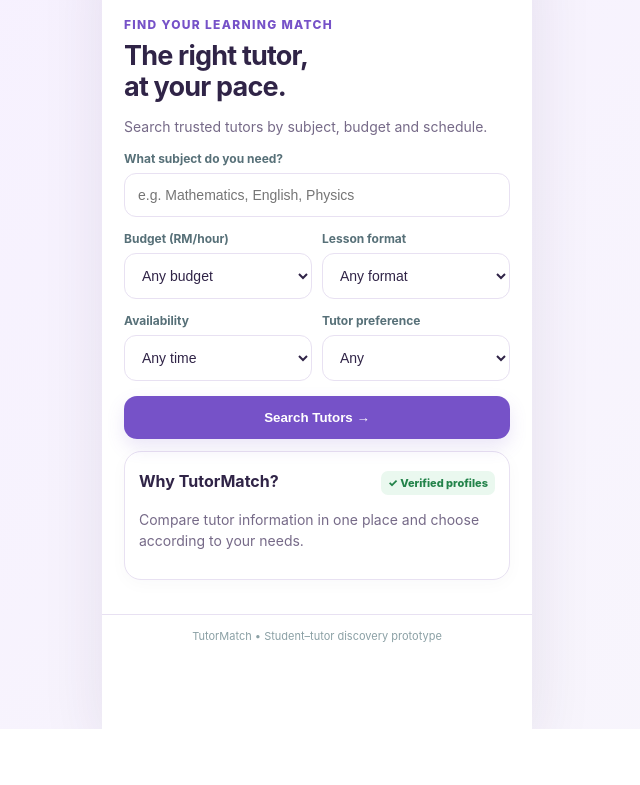
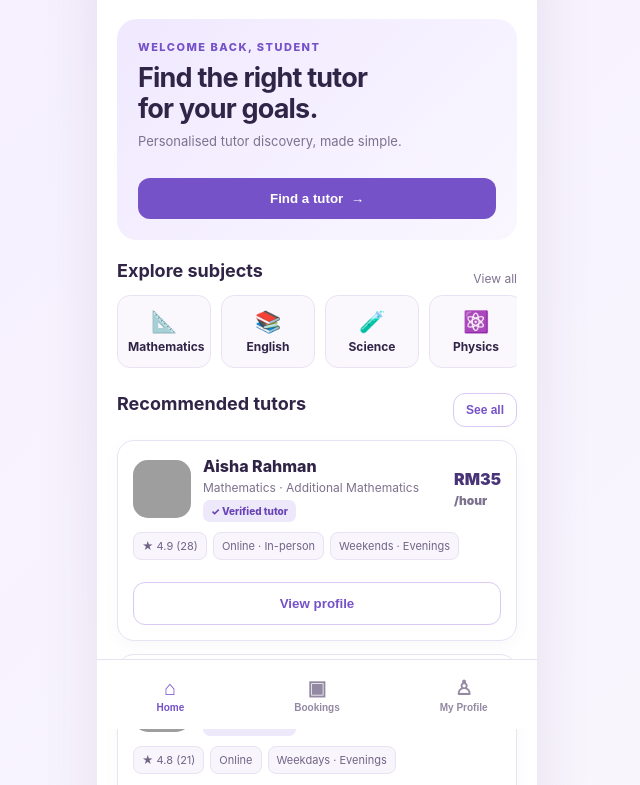
Before and after one commit to yyllin0629-dot/Transformative-Entrepreneurship-Group-Assignment-Prototype, a plain HTML site: page index.html in a window 1280 px wide. Shown: the part 71-856 px from the top of the page, without its empty margins (323-963 px from the left). Before the commit the page ends 800 px from the top, so only its background shows below. Drawn offline with Linux system fonts and the light colour scheme; grey boxes are pictures that could not be loaded.

Commit message:
Add files via upload

```diff
--- a/index.html
+++ b/index.html
@@ -1,59 +1,92 @@
-<!DOCTYPE html>
+<!doctype html>
 <html lang="en">
 <head>
 <meta charset="utf-8"><meta name="viewport" content="width=device-width,initial-scale=1">
-<title>TutorMatch Interactive Prototype</title>
+<title>TutorMatch | Interactive App Prototype</title>
 <style>
-:root{--teal:#7652C8;--deep:#4C347F;--mint:#F0EAFE;--ink:#302447;--muted:#766A88;--line:#E8E1F2;--bg:#F7F4FC}
-*{box-sizing:border-box}body{margin:0;font-family:Inter,ui-sans-serif,system-ui,-apple-system,Segoe UI,Roboto,sans-serif;background:linear-gradient(135deg,#F6F0FF,#F8F6FC);color:var(--ink)}
-.app{max-width:430px;min-height:100vh;margin:auto;background:white;box-shadow:0 18px 60px #30244718;position:relative}
-header{padding:22px 22px 14px;display:flex;justify-content:space-between;align-items:center;border-bottom:1px solid var(--line)}
-.logo{font-weight:850;font-size:22px;color:var(--deep);letter-spacing:-.5px}.logo span{color:var(--teal)}
-.pill{background:var(--mint);color:var(--teal);padding:7px 11px;border-radius:99px;font-size:12px;font-weight:700}
-main{padding:22px}
-.eyebrow{font-size:12px;color:var(--teal);font-weight:800;letter-spacing:1.3px;text-transform:uppercase}
-h1{font-size:27px;line-height:1.15;margin:8px 0 9px;letter-spacing:-.8px}p{color:var(--muted);line-height:1.5;font-size:14px}
-label{font-size:12px;font-weight:700;color:#577078;display:block;margin:14px 0 7px}
-input,select{width:100%;padding:13px;border:1px solid var(--line);border-radius:12px;background:#fff;color:var(--ink);font-size:14px}
-.grid2{display:grid;grid-template-columns:1fr 1fr;gap:10px}.btn{border:0;background:var(--teal);color:white;padding:14px 16px;border-radius:13px;font-weight:800;cursor:pointer;width:100%;margin-top:15px;box-shadow:0 8px 18px #7652C825}.btn.secondary{background:white;color:var(--teal);border:1px solid #D7C8F4;box-shadow:none}.btn.text{background:transparent;color:var(--teal);box-shadow:none;padding:8px;width:auto}
-.card{border:1px solid var(--line);border-radius:17px;padding:14px;margin:12px 0;background:white;box-shadow:0 4px 18px #30244707}
-.tutor{display:flex;gap:12px;align-items:center}.avatar{width:64px;height:64px;border-radius:15px;object-fit:cover;background:#E8DDF8}.name{font-weight:800}.small{font-size:12px;color:var(--muted);margin-top:4px}.rate{font-weight:850;color:var(--deep);font-size:15px}.verified{font-size:11px;background:#eaf8ef;color:#23834a;padding:5px 7px;border-radius:7px;font-weight:800;display:inline-block;margin-top:5px}
-.tags{display:flex;gap:6px;flex-wrap:wrap;margin-top:10px}.tag{background:#F7F3FC;border:1px solid var(--line);padding:6px 8px;border-radius:8px;font-size:11px;color:#716483}
-.row{display:flex;justify-content:space-between;align-items:center;gap:10px}.back{border:0;background:none;color:var(--teal);font-weight:800;padding:0;cursor:pointer;margin-bottom:12px}
-.hidden{display:none}.bottom{padding:14px 22px 24px;color:#8ba0a5;font-size:11px;text-align:center;border-top:1px solid var(--line)}
-.slot{padding:11px;border:1px solid var(--line);border-radius:10px;text-align:center;cursor:pointer;font-weight:700;font-size:13px}.slot.active{background:var(--mint);border-color:var(--teal);color:var(--teal)}
-.success{width:78px;height:78px;border-radius:50%;background:#e6f7ee;color:#23834a;display:grid;place-items:center;font-size:36px;margin:12px auto}
-hr{border:0;border-top:1px solid var(--line);margin:16px 0}
-</style>
-</head>
+:root{--purple:#7652c8;--dark:#493477;--pale:#f1ebfc;--ink:#302447;--muted:#7d728e;--line:#e9e2f2;--bg:#f7f4fc;--white:#fff}
+*{box-sizing:border-box}body{margin:0;background:linear-gradient(135deg,#f5efff,#faf8fd);font-family:Inter,system-ui,-apple-system,Segoe UI,sans-serif;color:var(--ink)}
+.app{max-width:440px;min-height:100vh;margin:auto;background:#fff;box-shadow:0 15px 55px #30244718;position:relative;padding-bottom:78px}
+header{height:68px;padding:0 21px;display:flex;align-items:center;justify-content:space-between;border-bottom:1px solid var(--line);position:sticky;top:0;background:#ffffffed;backdrop-filter:blur(10px);z-index:5}
+.logo{font-size:22px;font-weight:900;letter-spacing:-.8px;color:var(--dark)}.logo span{color:var(--purple)}
+.avatar-sm{width:36px;height:36px;border-radius:50%;background:var(--pale);display:grid;place-items:center;color:var(--purple);font-weight:800}
+main{padding:22px 20px}.screen{display:none}.screen.active{display:block}
+.eyebrow{font-size:11px;letter-spacing:1.5px;text-transform:uppercase;font-weight:850;color:var(--purple)}
+h1{font-size:27px;letter-spacing:-.8px;line-height:1.15;margin:8px 0}h2{font-size:18px;margin:0 0 12px}p{font-size:13px;line-height:1.5;color:var(--muted);margin:7px 0 14px}
+.card{border:1px solid var(--line);border-radius:17px;padding:15px;margin:13px 0;background:#fff;box-shadow:0 5px 18px #30244708}
+.hero{padding:21px;border-radius:20px;background:linear-gradient(135deg,#f0e9ff,#faf7ff);margin-bottom:20px}
+.btn{border:0;border-radius:12px;background:var(--purple);color:white;font-weight:800;padding:13px 16px;cursor:pointer;width:100%;margin-top:12px}
+.btn.light{background:white;color:var(--purple);border:1px solid #d9c9f3}.btn.small{width:auto;padding:9px 12px;margin:0;font-size:12px}
+.row{display:flex;align-items:center;justify-content:space-between;gap:10px}
+label{display:block;font-size:12px;font-weight:750;color:#655879;margin:13px 0 6px}
+input,select{width:100%;padding:12px;border:1px solid var(--line);border-radius:11px;font-size:14px;color:var(--ink);background:white}
+.grid{display:grid;grid-template-columns:1fr 1fr;gap:10px}
+.quick{display:flex;gap:10px;overflow:auto;padding:2px 0 7px}
+.quick div{min-width:94px;background:#faf8fd;border:1px solid var(--line);border-radius:13px;padding:13px 10px;text-align:center;font-size:12px;font-weight:750;cursor:pointer}
+.icon{font-size:21px;display:block;margin-bottom:5px}
+.tutor{display:flex;gap:12px;align-items:center}.photo{width:58px;height:58px;border-radius:15px;object-fit:cover;background:#eee5fb}
+.name{font-weight:850}.muted{font-size:12px;color:var(--muted);margin-top:4px}.price{font-weight:900;color:var(--dark);white-space:nowrap}
+.badge{display:inline-block;background:#eee8fb;color:#6944b5;font-size:10px;font-weight:850;padding:5px 8px;border-radius:7px;margin-top:5px}
+.tags{display:flex;gap:6px;flex-wrap:wrap;margin:10px 0}.tag{background:#f8f5fc;border:1px solid var(--line);padding:6px 8px;border-radius:8px;font-size:11px;color:#716486}
+.bottomnav{position:fixed;bottom:0;width:min(440px,100%);height:70px;background:#fff;border-top:1px solid var(--line);display:flex;justify-content:space-around;z-index:10;padding-bottom:env(safe-area-inset-bottom)}
+.bottomnav button{border:0;background:none;color:#9389a2;font-size:10px;font-weight:750;cursor:pointer;flex:1}
+.bottomnav button b{display:block;font-size:20px;margin-bottom:2px}.bottomnav button.active{color:var(--purple)}
+.back{border:0;background:none;color:var(--purple);font-weight:800;padding:0;margin-bottom:14px;cursor:pointer}
+.slot{padding:12px 6px;border:1px solid var(--line);border-radius:10px;text-align:center;font-size:12px;font-weight:750;cursor:pointer}.slot.active{background:var(--pale);border-color:var(--purple);color:var(--purple)}
+.status{font-size:11px;color:#34845b;background:#eaf7ef;border-radius:7px;padding:5px 8px;font-weight:800}
+hr{border:0;border-top:1px solid var(--line);margin:14px 0}
+.empty{text-align:center;padding:28px 10px}.empty .emoji{font-size:36px}
+</style></head>
 <body><div class="app">
-<header><div class="logo">Tutor<span>Match</span></div><div class="pill">MVP Demo</div></header>
+<header><div class="logo">Tutor<span>Match</span></div><div class="avatar-sm" onclick="navigate('user')">S</div></header>
 <main>
-<section id="home">
-<div class="eyebrow">Find your learning match</div><h1>The right tutor,<br>at your pace.</h1><p>Search trusted tutors by subject, budget and schedule.</p>
-<label>What subject do you need?</label><input id="subject" placeholder="e.g. Mathematics, English, Physics">
-<div class="grid2"><div><label>Budget (RM/hour)</label><select id="budget"><option value="1000">Any budget</option><option value="30">Up to RM30</option><option value="50">Up to RM50</option><option value="80">Up to RM80</option></select></div><div><label>Lesson format</label><select id="format"><option>Any format</option><option>Online</option><option>In-person</option></select></div></div>
-<div class="grid2"><div><label>Availability</label><select id="availability"><option>Any time</option><option>Weekdays</option><option>Weekends</option><option>Evenings</option></select></div><div><label>Tutor preference</label><select id="gender"><option>Any</option><option>Female</option><option>Male</option></select></div></div>
-<button class="btn" onclick="search()">Search Tutors →</button>
-<div class="card"><div class="row"><b>Why TutorMatch?</b><span class="verified">✓ Verified profiles</span></div><p>Compare tutor information in one place and choose according to your needs.</p></div>
+<section id="home" class="screen active">
+<div class="hero"><div class="eyebrow">Welcome back, Student</div><h1>Find the right tutor<br>for your goals.</h1><p>Personalised tutor discovery, made simple.</p><button class="btn" onclick="navigate('search')">Find a tutor&nbsp; →</button></div>
+<div class="row"><h2>Explore subjects</h2><span class="muted">View all</span></div>
+<div class="quick"><div onclick="quickSearch('Mathematics')"><span class="icon">📐</span>Mathematics</div><div onclick="quickSearch('English')"><span class="icon">📚</span>English</div><div onclick="quickSearch('Science')"><span class="icon">🧪</span>Science</div><div onclick="quickSearch('Physics')"><span class="icon">⚛️</span>Physics</div></div>
+<div class="row" style="margin-top:18px"><h2>Recommended tutors</h2><button class="btn small light" onclick="navigate('search')">See all</button></div>
+<div id="homeRecs"></div>
+<div class="card"><div class="row"><b>Learn with confidence</b><span class="badge">✓ Verified profiles</span></div><p>Compare tutor profiles, rates and availability before making your choice.</p></div>
 </section>
-<section id="results" class="hidden"><button class="back" onclick="show('home')">← Back to search</button><div class="eyebrow">Matching tutors</div><h1>Recommended for you</h1><p id="resultNote"></p><div id="tutorList"></div></section>
-<section id="profile" class="hidden"><button class="back" onclick="show('results')">← Back to results</button><div id="profileContent"></div></section>
-<section id="booking" class="hidden"><button class="back" onclick="show('profile')">← Back to tutor</button><div class="eyebrow">Book a session</div><h1>Choose a time</h1><p>Demo booking — no payment or real appointment is created.</p><label>Date</label><input id="date" type="date"><label>Available times</label><div class="grid2" id="slots"><div class="slot" onclick="pickSlot(this)">10:00 AM</div><div class="slot" onclick="pickSlot(this)">2:00 PM</div><div class="slot" onclick="pickSlot(this)">4:30 PM</div><div class="slot" onclick="pickSlot(this)">7:00 PM</div></div><label>Lesson format</label><div class="grid2"><div class="slot active" onclick="formatPick(this)">Online</div><div class="slot" onclick="formatPick(this)">In-person</div></div><button class="btn" onclick="confirmBooking()">Confirm booking →</button></section>
-<section id="confirmed" class="hidden"><div class="success">✓</div><div class="eyebrow" style="text-align:center">Request confirmed</div><h1 style="text-align:center">You're all set!</h1><p style="text-align:center">This is a prototype confirmation. It does not contact a tutor.</p><div class="card" id="confirmationDetails"></div><button class="btn" onclick="show('home')">Back to Home</button></section>
-</main><div class="bottom">TutorMatch • Student–tutor discovery prototype</div></div>
+<section id="search" class="screen">
+<button class="back" onclick="navigate('home')">← Home</button><div class="eyebrow">Discover</div><h1>Search tutors</h1><p>Choose the options that matter to you.</p>
+<label>Subject</label><input id="subject" placeholder="e.g. Mathematics">
+<div class="grid"><div><label>Maximum budget</label><select id="budget"><option value="1000">Any budget</option><option value="30">RM30/hour</option><option value="50">RM50/hour</option><option value="80">RM80/hour</option></select></div><div><label>Lesson format</label><select id="format"><option>Any</option><option>Online</option><option>In-person</option></select></div></div>
+<div class="grid"><div><label>Availability</label><select id="availability"><option>Any time</option><option>Weekdays</option><option>Weekends</option><option>Evenings</option></select></div><div><label>Tutor preference</label><select id="gender"><option>Any</option><option>Female</option><option>Male</option></select></div></div>
+<button class="btn" onclick="searchTutors()">Show matching tutors →</button><div id="results" style="margin-top:16px"></div>
+</section>
+<section id="booking" class="screen">
+<div class="eyebrow">Your learning schedule</div><h1>Bookings</h1><p>View your upcoming tutoring sessions and booking requests.</p>
+<div id="bookingList"></div>
+</section>
+<section id="user" class="screen">
+<div class="eyebrow">Your account</div><h1>My profile</h1><div class="card" style="text-align:center;padding:22px"><div class="avatar-sm" style="width:70px;height:70px;font-size:25px;margin:auto">S</div><h2 style="margin:12px 0 2px">Student User</h2><p>student@example.com</p><span class="badge">Student account</span></div>
+<h2>Personal information</h2><div class="card"><label>Full name</label><input value="Student User"><label>Email address</label><input value="student@example.com"><label>Learning level</label><select><option>University / College</option><option>Secondary school</option><option>Primary school</option></select><button class="btn" onclick="alert('Profile changes saved in this demo only.')">Save changes</button></div>
+<h2>Preferences</h2><div class="card"><div class="row"><span>Preferred lesson format</span><b>Online</b></div><hr><div class="row"><span>Notifications</span><b>Enabled</b></div></div>
+<button class="btn light" onclick="navigate('home')">Back to Home</button>
+</section>
+<section id="profile" class="screen"><button class="back" onclick="navigate('search')">← Search results</button><div id="profileInfo"></div></section>
+<section id="bookingForm" class="screen"><button class="back" onclick="navigate('profile')">← Tutor profile</button><div class="eyebrow">Book a session</div><h1>Choose your lesson time</h1><p>This is a demo booking. No real appointment or payment is made.</p><div id="bookingTutor" class="card"></div><label>Select date</label><input id="date" type="date"><label>Available time</label><div class="grid" id="slots"><div class="slot" onclick="pickSlot(this)">10:00 AM</div><div class="slot" onclick="pickSlot(this)">2:00 PM</div><div class="slot" onclick="pickSlot(this)">4:30 PM</div><div class="slot" onclick="pickSlot(this)">7:00 PM</div></div><label>Lesson format</label><select id="bookFormat"><option>Online</option><option>In-person</option></select><button class="btn" onclick="confirmBooking()">Confirm booking →</button></section>
+<section id="success" class="screen"><div class="empty"><div class="emoji">🎉</div><div class="eyebrow">Booking request saved</div><h1>You're all set!</h1><p>Your demo booking has been added to the Bookings page.</p></div><div id="successInfo" class="card"></div><button class="btn" onclick="navigate('booking')">View my bookings</button><button class="btn light" onclick="navigate('home')">Back to Home</button></section>
+</main>
+<nav class="bottomnav"><button id="nav-home" class="active" onclick="navigate('home')"><b>⌂</b>Home</button><button id="nav-booking" onclick="navigate('booking')"><b>▣</b>Bookings</button><button id="nav-user" onclick="navigate('user')"><b>♙</b>My Profile</button></nav>
+</div>
 <script>
 const tutors=[
-{name:"Aisha Rahman",photo:"https://images.unsplash.com/photo-1551836022-d5d88e9218df?auto=format&fit=crop&w=300&q=80",subjects:"Mathematics · Add Maths",rate:35,stars:"4.9",reviews:28,format:"Online · In-person",availability:"Weekends · Evenings",gender:"Female",bio:"Friendly, structured lessons with step-by-step explanations and practice questions.",qual:"BSc Mathematics · 4 years tutoring"},
-{name:"Daniel Lim",photo:"https://images.unsplash.com/photo-150064 Imagegen is failed, maybe ignore, HTML prototype. Check typo in URL (space causes bad). fix. Also dynamic clickable. create file and maybe use imagegen retry? not necessary as prototype itself. Need complete script. python tool create.
-
-,{name:"Farah Nordin",photo:"https://images.unsplash.com/photo-1534528741775-53994a69daeb?auto=format&fit=crop&w=300&q=80",subjects:"English · Writing",rate:45,stars:"5.0",reviews:19,format:"Online",availability:"Weekdays",gender:"Female",bio:"Build confidence in writing, comprehension and exam preparation.",qual:"TESL certified · 3 years tutoring"}
+{name:"Aisha Rahman",photo:"https://images.unsplash.com/photo-1551836022-d5d88e9218df?auto=format&fit=crop&w=240&q=80",subjects:"Mathematics · Additional Mathematics",rate:35,rating:"4.9",reviews:28,format:"Online · In-person",availability:"Weekends · Evenings",gender:"Female",qual:"BSc Mathematics · 4 years tutoring",bio:"Friendly, structured lessons with step-by-step explanations and practice questions."},
+{name:"Daniel Lim",photo:"https://images.unsplash.com/photo-1500648767791-00dcc994a43e?auto=format&fit=crop&w=240&q=80",subjects:"Physics · Mathematics",rate:50,rating:"4.8",reviews:21,format:"Online",availability:"Weekdays · Evenings",gender:"Male",qual:"BEng Mechanical Engineering · 3 years tutoring",bio:"Helps students build strong foundations through practical examples."},
+{name:"Farah Nordin",photo:"https://images.unsplash.com/photo-1534528741775-53994a69daeb?auto=format&fit=crop&w=240&q=80",subjects:"English · Writing",rate:45,rating:"5.0",reviews:19,format:"Online · In-person",availability:"Weekdays",gender:"Female",qual:"TESL certified · 3 years tutoring",bio:"Build confidence in writing, comprehension and exam preparation."}
 ];
-let current=null, chosenSlot="", chosenFormat="Online";
-function show(id){document.querySelectorAll("main section").forEach(s=>s.classList.add("hidden"));document.getElementById(id).classList.remove("hidden");}
-function search(){let subj=document.getElementById("subject").value.trim().toLowerCase(), budget=+document.getElementById("budget").value, fmt=document.getElementById("format").value, gender=document.getElementById("gender").value;let found=tutors.filter(t=>(!subj||t.subjects.toLowerCase().includes(subj)||subj.includes("math")&&t.subjects.toLowerCase().includes("math"))&&t.rate<=budget&&(fmt==="Any format"||t.format.includes(fmt))&&(gender==="Any"||t.gender===gender));if(!found.length)found=tutors.filter(t=>t.rate<=budget&&(fmt==="Any format"||t.format.includes(fmt)));document.getElementById("resultNote").textContent=`${found.length} tutor${found.length===1?"":"s"} shown • Filters can be adjusted in the search screen.`;document.getElementById("tutorList").innerHTML=found.map(t=>`<div class="card"><div class="tutor"><img class="avatar" src="${t.photo}" alt=""><div style="flex:1"><div class="name">${t.name}</div><div class="small">${t.subjects}</div><span class="verified">✓ Verified</span></div><div class="rate">RM ${t.rate}/hr</div></div><div class="tags"><span class="tag">★ ${t.stars} (${t.reviews})</span><span class="tag">${t.format}</span><span class="tag">${t.availability}</span></div><button class="btn secondary" onclick="openProfile('${t.name}')">View profile</button></div>`).join("");show("results");}
-function openProfile(name){current=tutors.find(t=>t.name===name);document.getElementById("profileContent").innerHTML=`<div class="tutor"><img class="avatar" src="${current.photo}"><div><div class="name">${current.name}</div><div class="small">${current.subjects}</div><span class="verified">✓ Identity verified</span></div></div><div class="card"><div class="row"><b>Hourly rate</b><span class="rate">RM ${current.rate}/hr</span></div><hr><b>About the tutor</b><p>${current.bio}</p><b>Qualifications</b><p>${current.qual}</p><div class="tags"><span class="tag">★ ${current.stars} · ${current.reviews} reviews</span><span class="tag">${current.format}</span><span class="tag">${current.availability}</span></div></div><button class="btn" onclick="show('booking')">Book a session →</button>`;show("profile");}
-function pickSlot(el){document.querySelectorAll("#slots .slot").forEach(x=>x.classList.remove("active"));el.classList.add("active");chosenSlot=el.textContent;}
-function formatPick(el){el.parentElement.querySelectorAll(".slot").forEach(x=>x.classList.remove("active"));el.classList.add("active");chosenFormat=el.textContent;}
-function confirmBooking(){let date=document.getElementById("date").value;if(!date||!chosenSlot){alert("Please select a date and time.");return;}document.getElementById("confirmationDetails").innerHTML=`<b>${current.name}</b><p>${current.subjects}</p><hr><div class="row"><span>Date</span><b>${date}</b></div><div class="row" style="margin-top:8px"><span>Time</span><b>${chosenSlot}</b></div><div class="row" style="margin-top:8px"><span>Format</span><b>${chosenFormat}</b></div><div class="row" style="margin-top:8px"><span>Rate</span><b>RM ${current.rate}/hour</b></div>`;show("confirmed");}
+let currentTutor=null,selectedSlot="",bookings=[];
+function navigate(id){document.querySelectorAll('.screen').forEach(x=>x.classList.remove('active'));document.getElementById(id).classList.add('active');document.querySelectorAll('.bottomnav button').forEach(x=>x.classList.remove('active'));let tab=id==='booking'?'booking':id==='user'?'user':id==='home'||id==='search'?'home':null;if(tab)document.getElementById('nav-'+tab).classList.add('active');if(id==='booking')renderBookings();if(id==='home')renderHome();}
+function tutorCard(t,button=true){return `<div class="card"><div class="tutor"><img class="photo" src="${t.photo}" alt=""><div style="flex:1"><div class="name">${t.name}</div><div class="muted">${t.subjects}</div><span class="badge">✓ Verified tutor</span></div><div class="price">RM${t.rate}<div class="muted">/hour</div></div></div><div class="tags"><span class="tag">★ ${t.rating} (${t.reviews})</span><span class="tag">${t.format}</span><span class="tag">${t.availability}</span></div>${button?`<button class="btn light" onclick="openTutor('${t.name}')">View profile</button>`:''}</div>`}
+function renderHome(){document.getElementById('homeRecs').innerHTML=tutors.slice(0,2).map(t=>tutorCard(t)).join('')}
+function quickSearch(subject){document.getElementById('subject').value=subject;navigate('search');searchTutors()}
+function searchTutors(){let q=document.getElementById('subject').value.toLowerCase(),budget=+document.getElementById('budget').value,fmt=document.getElementById('format').value,gender=document.getElementById('gender').value;let found=tutors.filter(t=>(!q||t.subjects.toLowerCase().includes(q))&&t.rate<=budget&&(fmt==='Any'||t.format.includes(fmt))&&(gender==='Any'||t.gender===gender));document.getElementById('results').innerHTML=`<h2>${found.length} matching tutor${found.length===1?'':'s'}</h2>`+(found.length?found.map(t=>tutorCard(t)).join(''):'<div class="card empty">No exact matches. Try changing your filters.</div>')}
+function openTutor(name){currentTutor=tutors.find(t=>t.name===name);document.getElementById('profileInfo').innerHTML=`<div class="tutor"><img class="photo" src="${currentTutor.photo}"><div><div class="name">${currentTutor.name}</div><div class="muted">${currentTutor.subjects}</div><span class="badge">✓ Identity verified</span></div></div><div class="card"><div class="row"><b>Hourly rate</b><span class="price">RM${currentTutor.rate}/hour</span></div><hr><b>About the tutor</b><p>${currentTutor.bio}</p><b>Qualifications</b><p>${currentTutor.qual}</p><div class="tags"><span class="tag">★ ${currentTutor.rating} · ${currentTutor.reviews} reviews</span><span class="tag">${currentTutor.format}</span></div></div><button class="btn" onclick="startBooking()">Book this tutor →</button>`;navigate('profile')}
+function startBooking(){selectedSlot='';document.querySelectorAll('#slots .slot').forEach(x=>x.classList.remove('active'));document.getElementById('bookingTutor').innerHTML=`<b>${currentTutor.name}</b><p>${currentTutor.subjects}<br>RM${currentTutor.rate}/hour</p>`;navigate('bookingForm')}
+function pickSlot(el){document.querySelectorAll('#slots .slot').forEach(x=>x.classList.remove('active'));el.classList.add('active');selectedSlot=el.textContent}
+function confirmBooking(){let date=document.getElementById('date').value;if(!date||!selectedSlot){alert('Please select a date and time.');return}let b={name:currentTutor.name,subject:currentTutor.subjects,rate:currentTutor.rate,date,time:selectedSlot,format:document.getElementById('bookFormat').value};bookings.push(b);document.getElementById('successInfo').innerHTML=`<b>${b.name}</b><p>${b.subject}</p><div class="row"><span>Date</span><b>${b.date}</b></div><div class="row"><span>Time</span><b>${b.time}</b></div><div class="row"><span>Format</span><b>${b.format}</b></div>`;navigate('success')}
+function renderBookings(){let el=document.getElementById('bookingList');if(!bookings.length){el.innerHTML='<div class="card empty"><div class="emoji">🗓️</div><h2>No bookings yet</h2><p>Your confirmed demo sessions will appear here.</p><button class="btn" id="findTutorBtn">Find a tutor</button></div>';document.getElementById('findTutorBtn').onclick=()=>navigate('search');return}el.innerHTML=bookings.map(b=>`<div class="card"><div class="row"><b>${b.name}</b><span class="status">Demo confirmed</span></div><p>${b.subject}</p><hr><div class="row"><span class="muted">Date & time</span><b>${b.date} · ${b.time}</b></div><div class="row" style="margin-top:8px"><span class="muted">Format</span><b>${b.format}</b></div><div class="row" style="margin-top:8px"><span class="muted">Rate</span><b>RM${b.rate}/hour</b></div></div>`).join('')}
+renderHome();
 </script></body></html>
```
